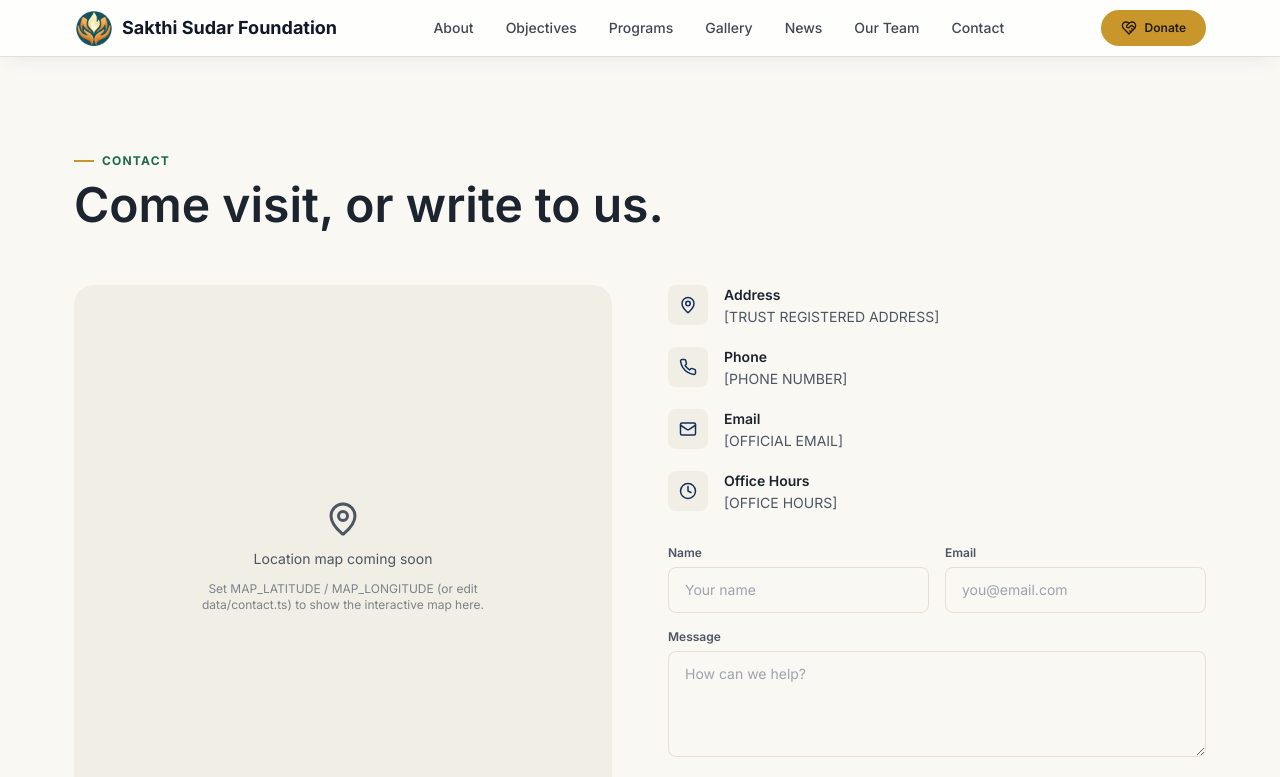
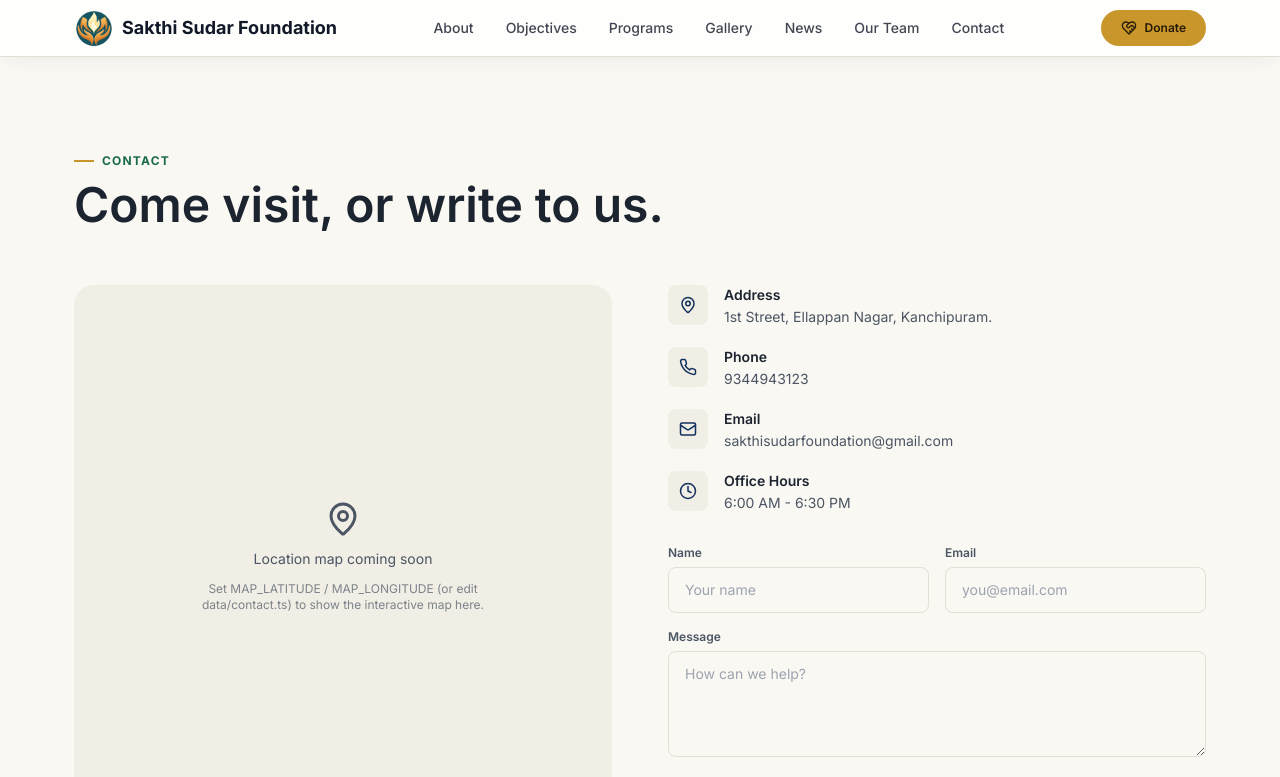
Before and after one commit to sakthisudarfoundation/ssf-test-2, a Next.js app: page /contact in a window 1280 px wide. Shown: the top 777 px of the page. Built offline with nearby package versions, Linux system fonts and the light colour scheme.

Commit message:
Update contact.ts

```diff
--- a/data/contact.ts
+++ b/data/contact.ts
@@ -1,14 +1,12 @@
 /**
  * Contact details shown on the Contact page and in the footer.
- *
- * Replace every bracketed placeholder with the real, official value.
  */
 
 export const contact = {
-  address: "[TRUST REGISTERED ADDRESS]",
-  phone: "[PHONE NUMBER]",
-  email: "[OFFICIAL EMAIL]",
-  officeHours: "[OFFICE HOURS]",
+  address: "1st Street, Ellappan Nagar, Kanchipuram.",
+  phone: "9344943123",
+  email: "sakthisudarfoundation@gmail.com",
+  officeHours: "6:00 AM - 6:30 PM",
 
   mapLocation: {
     lat: process.env.NEXT_PUBLIC_MAP_LATITUDE
```
